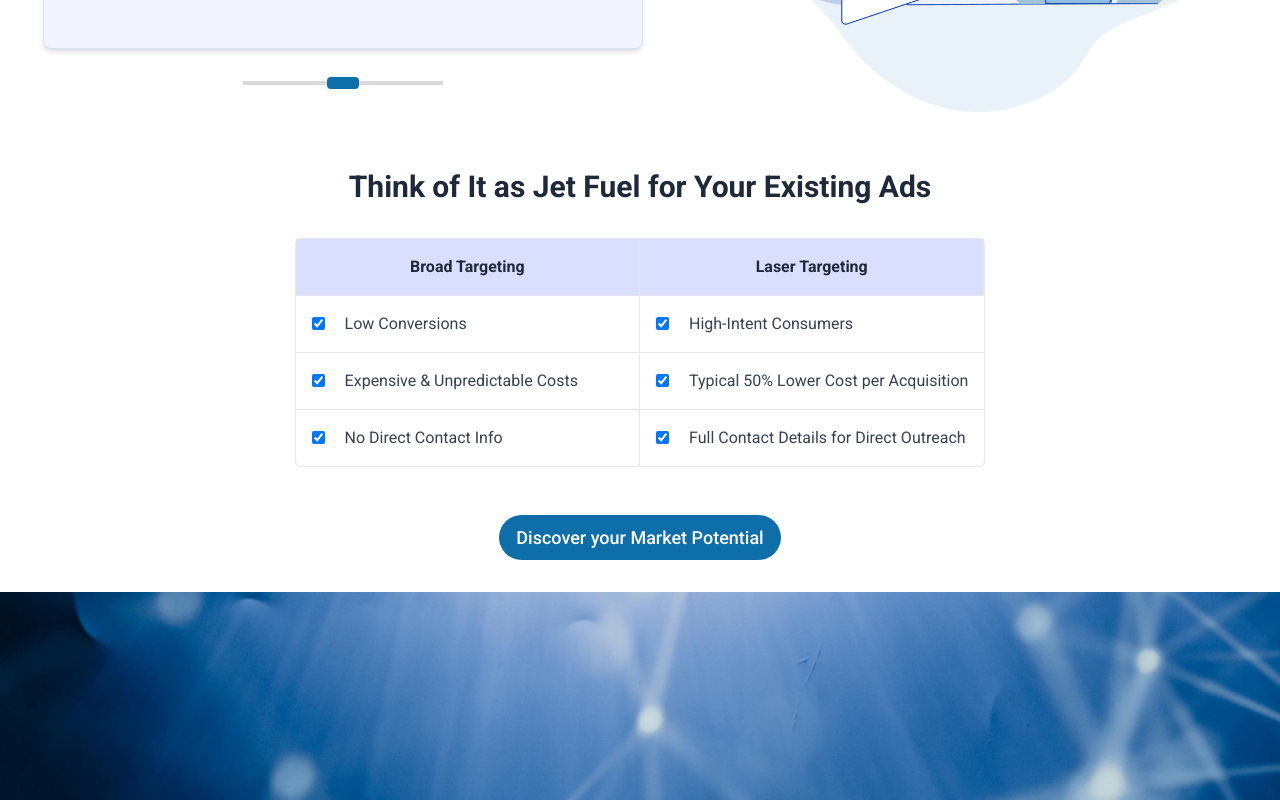
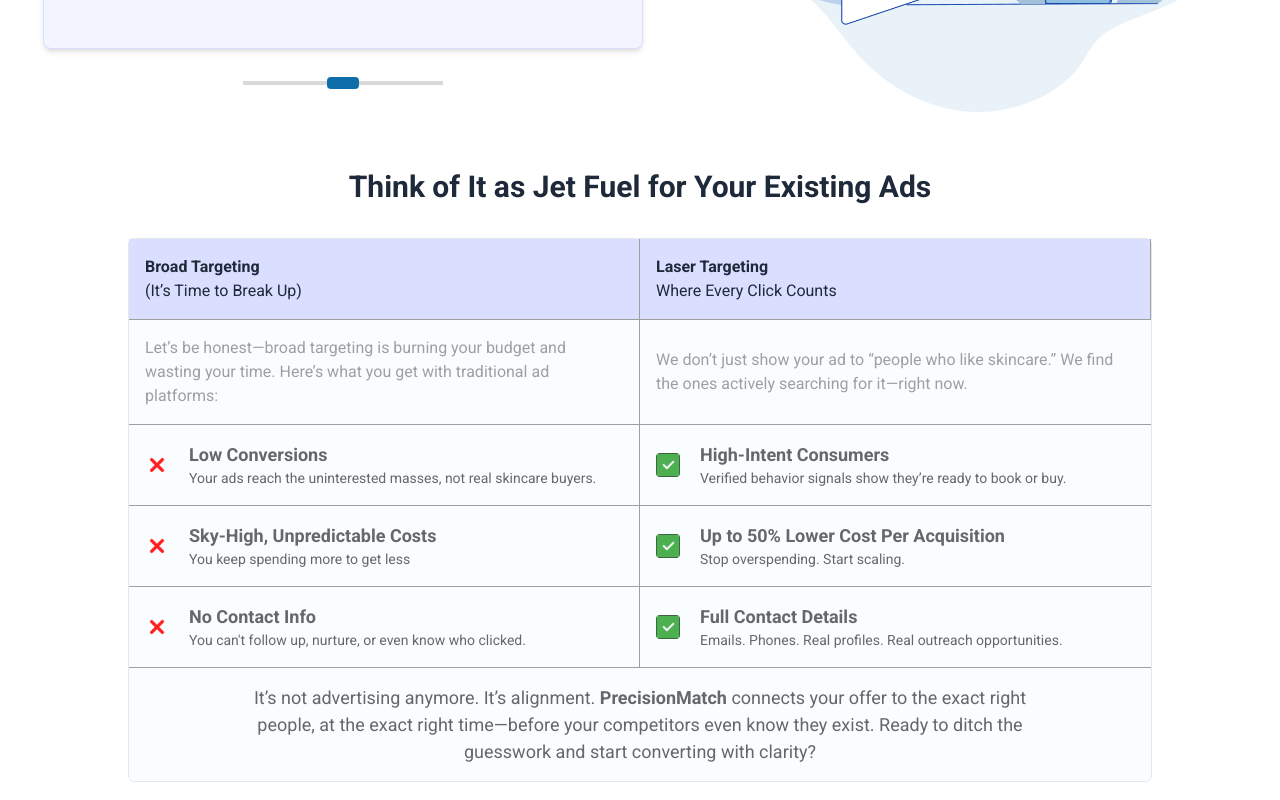
Before and after one commit to farazmahmood1/lead-gen-system-frontend, a Next.js app: page / in a window 1280 px wide. Shown: the part 6380-7180 px from the top of the page. Built offline with nearby package versions, Linux system fonts and the light colour scheme.

Commit message:
Skin Prospectus Ui

```diff
--- a/src/app/(main)/pages/homepage/SkinProspects.js
+++ b/src/app/(main)/pages/homepage/SkinProspects.js
@@ -44,8 +44,8 @@
               <div className="mt-1">
               <div className="flex flex-col items-center">
         <div className="w-2 h-2 bg-[#0E6EA9] rounded-full"></div>
-        {index !== 5 && ( // Last item ke baad line nahi hogi
-          <div className="w-[1px] h-16 border-l-2 border-[#0E6EA9] border-dashed"></div>
+        {index !== 5 && (
+          <div className="w-[0.8px] h-16 border-l-2 border-[#0E6EA9] border-dashed"></div>
         )}
       </div>
               </div>
--- a/src/app/(main)/pages/homepage/TargetingAdds.js
+++ b/src/app/(main)/pages/homepage/TargetingAdds.js
@@ -3,60 +3,91 @@
 
 export default function TargetingAdds() {
   return (
-    <div className="w-full flex  justify-center">
+    <div className="w-full flex  justify-center px-24">
       <div className="p-8 bg-white">
         <h1 className="text-3xl font-bold text-center text-gray-800 mb-8 leading-tight">
           Think of It as Jet Fuel for Your Existing Ads
         </h1>
-        <div className="grid grid-cols-2 gap-0 border border-gray-200 rounded-md">
+        <div className="border border-gray-200 rounded-md bg-[#fafdff]">
+        <div className="grid grid-cols-2 gap-0 ">
           {/* Header Row */}
-          <div className="bg-[#DBDFFF] font-bold text-gray-800 p-4 text-center border-r border-gray-200">
+          <div className="bg-[#DBDFFF] font-bold text-gray-800 p-4 border-r border-[#9F9F9F]">
             Broad Targeting
+            <p className="font-normal">(It’s Time to Break Up)</p>
           </div>
-          <div className="bg-[#DBDFFF] font-bold text-gray-800 p-4 text-center border-r border-gray-200">
+          <div className="bg-[#DBDFFF] font-bold text-gray-800 p-4  border-r border-[#9F9F9F]">
             Laser Targeting
+            <p className="font-normal">Where Every Click Counts</p>
           </div>
 
           {/* Row 1 */}
-          <div className="flex items-center gap-5 p-4 border-t border-r border-gray-200">
-            <input type="checkbox" checked className="text-blue-500" readOnly />
-            <span className="text-gray-700">Low Conversions</span>
+          <div className="flex items-center gap-5 p-4 border-t border-r border-[#9F9F9F]">
+            <span className="text-[#9F9F9F]">Let’s be honest—broad targeting is burning your budget and wasting your time. Here’s what you get with traditional ad platforms:</span>
           </div>
-          <div className="flex items-center gap-5 p-4 border-t border-gray-200">
-            <input type="checkbox" checked className="text-blue-500" readOnly />
-            <span className="text-gray-700">High-Intent Consumers</span>
+          <div className="flex items-center gap-5 p-4 border-t border-[#9F9F9F]">
+            <span className="text-[#9F9F9F]">We don’t just show your ad to “people who like skincare.”  We find the ones actively searching for it—right now.</span>
           </div>
 
           {/* Row 2 */}
-          <div className="flex items-center gap-5 p-4 border-t border-r border-gray-200">
-            <input type="checkbox" checked className="text-blue-500" readOnly />
-            <span className="text-gray-700">
-              Expensive & Unpredictable Costs
+          <div className="flex items-center gap-5 p-4 border-t border-r border-[#9F9F9F]">
+          <img src="/icons/deleteIcon.svg" className="w-6 h-6"/>
+            <span className="font-semibold text-[#676767] text-[18px]">
+            Low Conversions
+            <div className="font-normal text-[14px]">Your ads reach the uninterested masses, not real skincare buyers.</div>
             </span>
           </div>
-          <div className="flex items-center gap-5 p-4 border-t border-gray-200">
-            <input type="checkbox" checked className="text-blue-500" readOnly />
-            <span className="text-gray-700">
-              Typical 50% Lower Cost per Acquisition
+          <div className="flex items-center gap-5 p-4 border-t border-[#9F9F9F]">
+          <img src="/icons/checkBox.svg" className="w-6 h-6 rounded-sm"/>
+            <span className="font-semibold text-[#676767] text-[18px]">
+            High-Intent Consumers
+            <div className="font-normal text-[14px]">Verified behavior signals show they’re ready to book or buy.</div>
             </span>
           </div>
 
           {/* Row 3 */}
-          <div className="flex items-center gap-5 p-4 border-t border-r border-gray-200">
-            <input type="checkbox" checked className="text-blue-500" readOnly />
-            <span className="text-gray-700">No Direct Contact Info</span>
+          <div className="flex items-center gap-5 p-4 border-t border-r border-[#9F9F9F]">
+          <img src="/icons/deleteIcon.svg" className="w-6 h-6"/>
+            <span className="font-semibold text-[#676767] text-[18px]">
+            Sky-High, Unpredictable Costs
+            <div className="font-normal text-[14px]">You keep spending more to get less
+            </div>
+            </span>
           </div>
-          <div className="flex items-center gap-5 p-4 border-t border-gray-200">
-            <input type="checkbox" checked className="text-blue-500" readOnly />
-            <span className="text-gray-700">
-              Full Contact Details for Direct Outreach
+          <div className="flex items-center gap-5 p-4 border-t border-[#9F9F9F]">
+          <img src="/icons/checkBox.svg" className="w-6 h-6 rounded-sm"/>
+            <span className="font-semibold text-[#676767] text-[18px]">
+            Up to 50% Lower Cost Per Acquisition
+            <div className="font-normal text-[14px]">Stop overspending. Start scaling.</div>
+            </span>
+          </div>
+              {/* Row 4 */}
+              <div className="flex items-center gap-5 p-4 border-t border-r border-[#9F9F9F]">
+          <img src="/icons/deleteIcon.svg" className="w-6 h-6"/>
+            <span className="font-semibold text-[#676767] text-[18px]">
+            No Contact Info
+            <div className="font-normal text-[14px]">You can't follow up, nurture, or even know who clicked.
+            </div>
+            </span>
+          </div>
+          <div className="flex items-center gap-5 p-4 border-t border-[#9F9F9F]">
+          <img src="/icons/checkBox.svg" className="w-6 h-6 rounded-sm"/>
+            <span className="font-semibold text-[#676767] text-[18px]">
+            Full Contact Details
+            <div className="font-normal text-[14px]"> Emails. Phones. Real profiles. Real outreach opportunities.</div>
+            </span>
+          </div>
+        </div>
+        <div className="flex items-center text-center gap-5 p-4 px-24 border-t border-[#9F9F9F]">
+            <span className="text-[#676767] text-[18px]">
+            It’s not advertising anymore. It’s alignment. <span className="font-semibold">PrecisionMatch</span> connects your offer to the exact right people, at the exact right time—before your competitors even know they exist. Ready to ditch the guesswork and start converting with clarity?
+
             </span>
           </div>
         </div>
 
         <div className="mt-6 flex  justify-center ">
           <Button size="md" className="mt-6">
-            Discover your Market Potential
+          Book Your Free Data Demo Now
           </Button>
         </div>
       </div>
```
Also changed, not shown: public/icons/checkBox.svg (added), public/icons/deleteIcon.svg (added).
